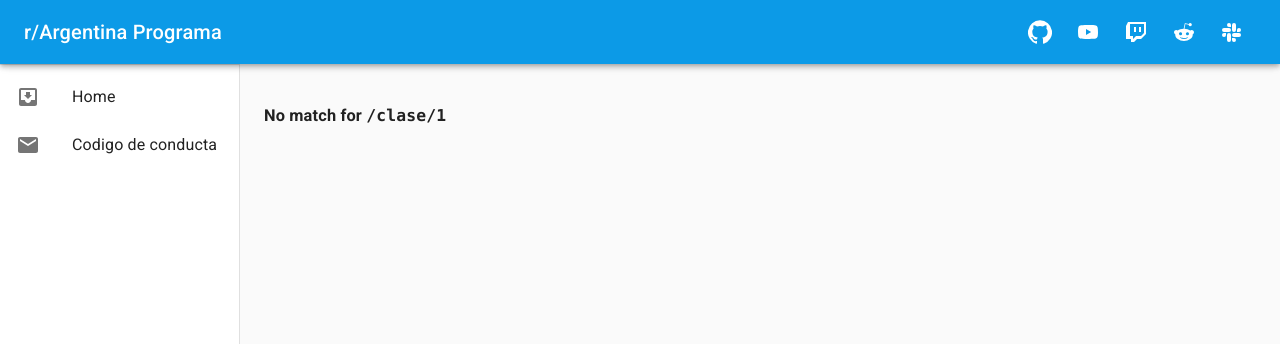
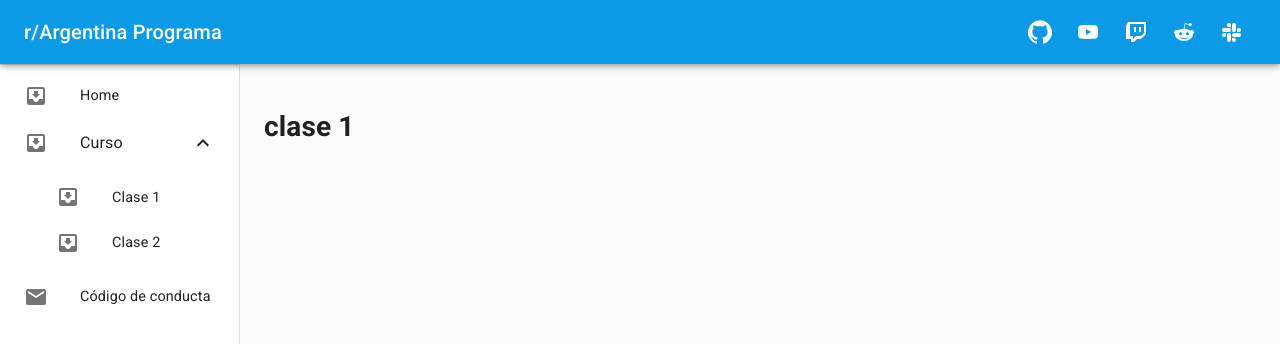
Before and after one commit to alvarovillafane/r-argentina-programa-website, a React (Create React App) app: page /clase/1 in a window 1280 px wide. Shown: the top 344 px of the page. Built offline with nearby package versions, Linux system fonts and the light colour scheme.

Commit message:
Agregada clase componente, y clases al menu drawer

```diff
--- /dev/null
+++ b/public/clases.json
@@ -0,0 +1,15 @@
+{"clases": [
+    {
+        "id": "1",
+        "titulo": "clase 1",
+        "description": "description",
+        "youtube": "http://youtube.com",
+        "twitch": "http://twitch.com"
+    }, {
+        "id": "2",
+        "titulo": "clase 2",
+        "description": "description",
+        "youtube": "http://youtube.com",
+        "twitch": "http://twitch.com"
+    }
+]}
--- a/src/components/App.js
+++ b/src/components/App.js
@@ -10,7 +10,6 @@ function App() {
     <React.Fragment>
       <CssBaseline />
       <div className="container">
-
         <ThemeProvider theme={theme}>
           <Content />
         </ThemeProvider>
--- /dev/null
+++ b/src/components/Clase.js
@@ -0,0 +1,45 @@
+import React from 'react';
+import Typography from '@material-ui/core/Typography';
+
+class Clase extends React.Component {
+  state = {
+    isLoading: true,
+    clase: null,
+    error: null,
+  };
+
+  fetchClases() {
+    fetch('../clases.json')
+      .then((res) => res.json())
+      .then((data) => {
+        let clase = data.clases[this.props.match.params.clase-1];
+        if(!clase) { throw new Error(); }
+
+        this.setState({
+          clase: clase,
+          isLoading: false,
+        });
+      })
+      .catch(error => this.setState({ error, isLoading: false }));
+    }
+
+  componentDidMount() {
+    this.fetchClases();
+  }
+
+  render() {
+    const { isLoading, clase, error } = this.state;
+    if (error) { return <Typography variant="h6">Clase no encontrada</Typography> }
+
+    return !isLoading ? <ClaseUI clase={clase}/> : '';
+  }
+}
+
+function ClaseUI(props){
+  const { clase } = props;
+  return (
+    <h1>{clase.titulo}</h1>
+  )
+}
+
+export default Clase;
--- a/src/components/ListItemLink.js
+++ b/src/components/ListItemLink.js
@@ -4,9 +4,25 @@ import ListItemIcon from '@material-ui/core/ListItemIcon';
 import ListItemText from '@material-ui/core/ListItemText';
 import { Link as RouterLink } from 'react-router-dom';
 import PropTypes from 'prop-types';
+import { makeStyles } from '@material-ui/core/styles';
+
+const useStyles = makeStyles(theme => ({
+  listItem: {
+    borderRadius: '4px'
+  },
+  listItemIcon: {
+  },
+  listItemText: {
+    fontSize: '.9rem'
+  },
+  active: {
+    backgroundColor: 'blue',
+  },
+}));
 
 function ListItemLink(props) {
   const { icon, primary, to } = props;
+  const classes = useStyles();
 
   const renderLink = React.useMemo(
     () =>
@@ -18,9 +34,9 @@ function ListItemLink(props) {
 
   return (
     <li>
-      <ListItem button component={renderLink}>
-        {icon ? <ListItemIcon>{icon}</ListItemIcon> : null}
-        <ListItemText primary={primary} />
+      <ListItem className={classes.listItem} button component={renderLink} >
+        {icon ? <ListItemIcon className={classes.listItemIcon}>{icon}</ListItemIcon> : null}
+        <ListItemText classes={{primary:classes.listItemText}} primary={primary} />
       </ListItem>
     </li>
   );
--- a/src/layout/Content.js
+++ b/src/layout/Content.js
@@ -8,6 +8,7 @@ import Header from './Header'
 import DrawerContent from './DrawerContent'
 import Home from '../components/Home'
 import CodigoDeConducta from '../components/CodigoDeConducta'
+import Clase from '../components/Clase'
 import Drawer from '@material-ui/core/Drawer';
 import Hidden from '@material-ui/core/Hidden';
 import { makeStyles } from '@material-ui/core/styles';
@@ -20,13 +21,14 @@ const useStyles = makeStyles(theme => ({
   },
   drawer: {
     [theme.breakpoints.up('sm')]: {
+      flexShrink: 0,
       width: drawerWidth,
-      flexShrink: 0,
       zIndex: 0
     },
   },
   toolbar: {
     ...theme.mixins.toolbar,
+    padding: '16px',
   },
   drawerPaper: {
     width: drawerWidth,
@@ -81,6 +83,7 @@ function Content(props) {
             <Switch>
               <Route exact path='/' component={Home} />
               <Route path='/codigo-de-conducta' component={CodigoDeConducta} />
+              <Route path="/clase/:clase" render={(props) => (<Clase key={props.match.params.clase} {...props} />)} />
               <Route component={NoMatch} />
             </Switch>
         </main>
--- a/src/layout/DrawerContent.js
+++ b/src/layout/DrawerContent.js
@@ -6,19 +6,32 @@ import InboxIcon from '@material-ui/icons/MoveToInbox';
 import List from '@material-ui/core/List';
 import MailIcon from '@material-ui/icons/Mail';
 import { withStyles } from '@material-ui/core/styles';
-
+import ListItem from '@material-ui/core/ListItem';
+import ListItemIcon from '@material-ui/core/ListItemIcon';
+import ListItemText from '@material-ui/core/ListItemText';
+import Collapse from '@material-ui/core/Collapse';
+import ExpandLess from '@material-ui/icons/ExpandLess';
+import ExpandMore from '@material-ui/icons/ExpandMore';
 
 const styles = theme => ({
   toolbar: {
     ...theme.mixins.toolbar,
-    backgroundColor: '#0c9ae7'
+  },
+  list: {
+    padding: '8px',
+  },
+  nested: {
+    paddingLeft: theme.spacing(4),
   },
 });
 
 
-class DrawerContent extends React.Component {
-  render() {
-    const { classes } = this.props;
+function DrawerContent(props) {
+  const { classes } =   props;
+  const [open, setOpen] = React.useState(true);
+  const handleClick = () => {
+    setOpen(!open);
+  };
 
   return (
     <div>
@@ -26,13 +39,25 @@ class DrawerContent extends React.Component {
         <ExternalLinks/>
       </div>
       <Divider />
-        <List>
+      <List className={classes.list}>
         <ListItemLink to="/" primary="Home" icon={<InboxIcon />} />
-            <ListItemLink to="/codigo-de-conducta" primary="Codigo de conducta" icon={<MailIcon />} />
+        <ListItem button onClick={handleClick}>
+          <ListItemIcon>
+            <InboxIcon />
+          </ListItemIcon>
+          <ListItemText primary="Curso" />
+          {open ? <ExpandLess /> : <ExpandMore />}
+        </ListItem>
+        <Collapse in={open} timeout="auto" unmountOnExit>
+          <List className={classes.nested}>
+            <ListItemLink to="/clase/1" primary="Clase 1" icon={<InboxIcon />} />
+            <ListItemLink to="/clase/2" primary="Clase 2" icon={<InboxIcon />} />
+          </List>
+        </Collapse>
+        <ListItemLink to="/codigo-de-conducta" primary="Código de conducta" icon={<MailIcon />} />
       </List>
     </div>
   );
 }
-}
 
 export default withStyles(styles)(DrawerContent);
--- a/src/layout/Header.js
+++ b/src/layout/Header.js
@@ -11,7 +11,6 @@ import { makeStyles } from '@material-ui/core/styles';
 
 const useStyles = makeStyles(theme => ({
   appBar: {
-    backgroundColor: '#0c9ae7',
     [theme.breakpoints.up('sm')]: {
       width: '100%',
     },
```
Lines whose indentation alone changed are shown as unchanged.
